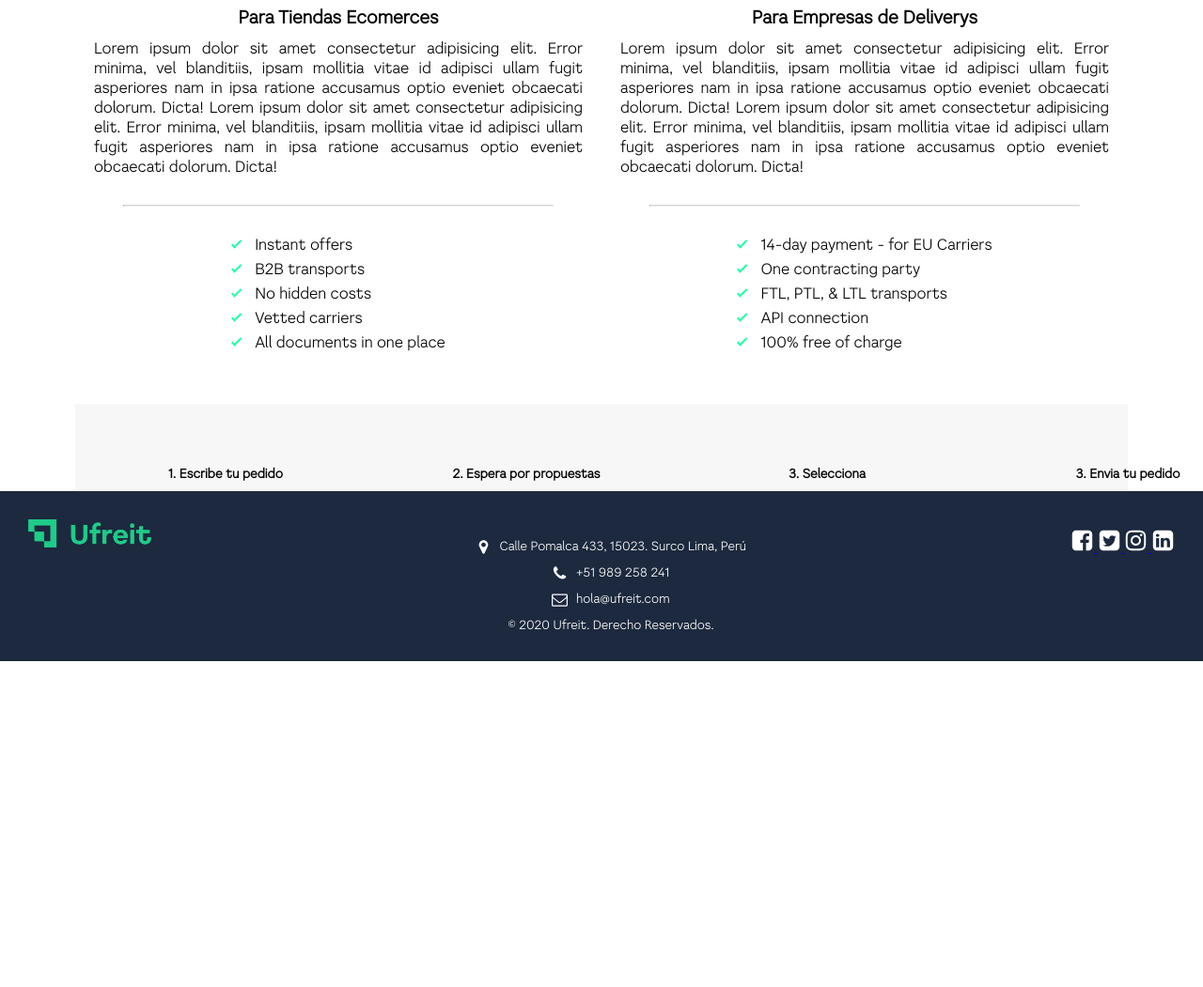
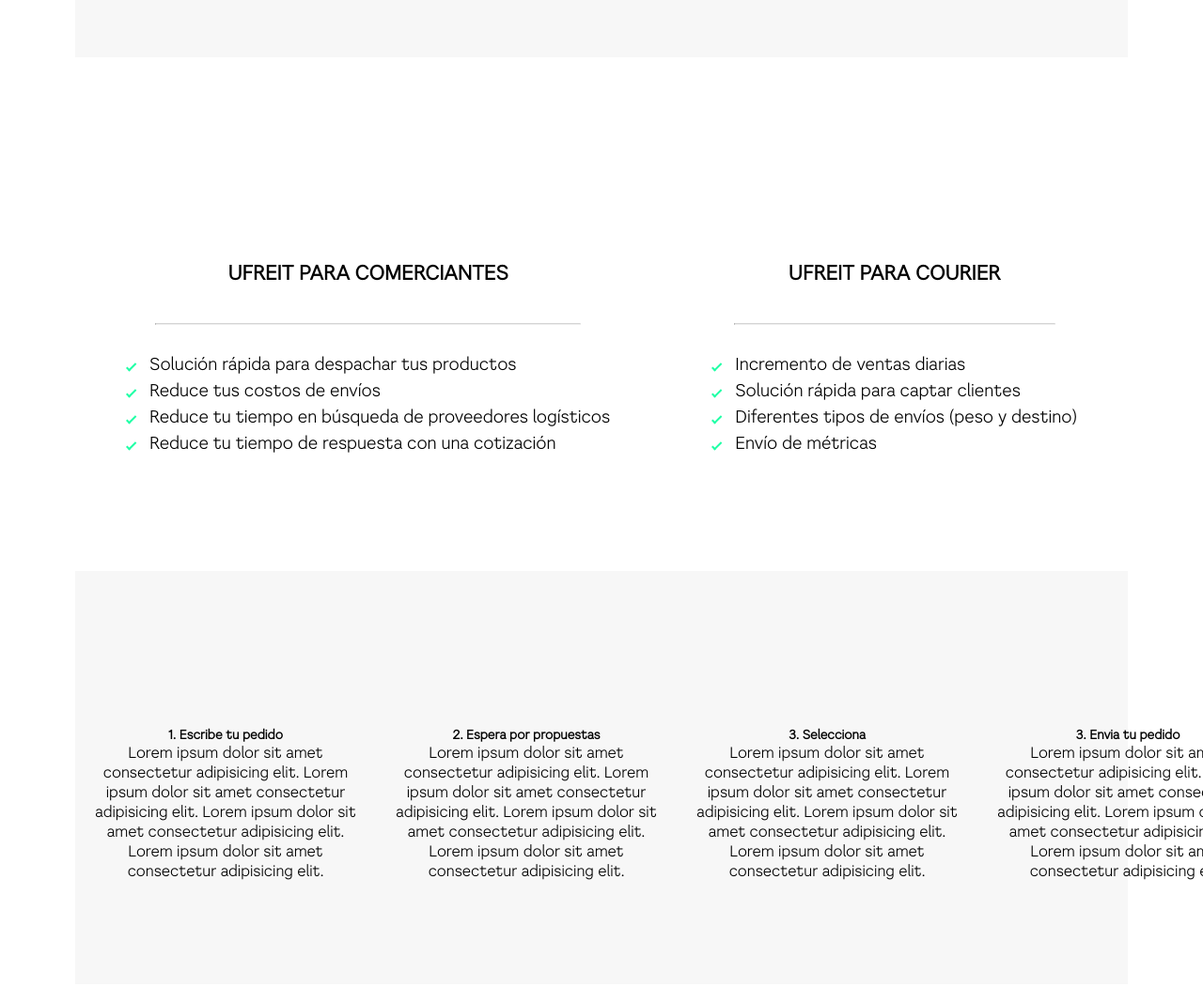
Before and after one commit to jegj/ufreit-web, a website: page index.html in a window 1280 px wide. Shown: the part 742-1793 px from the top of the page at 94% size. Before the commit the page ends 1446 px from the top, so only its background shows below. Drawn offline with Linux system fonts and the light colour scheme.

Commit message:
change styles

```diff
--- a/index.html
+++ b/index.html
@@ -26,9 +26,9 @@
 			</header>
 			<nav>
 				<ul class="nav__list nav__list--hide">
+					<li class="nav__list-item"><a class="nav__link" href="#whyus">Porque nosotros</a></li>
+					<li class="nav__list-item"><a class="nav__link" href="#howworks">Cómo funciona</a></li>
 					<li class="nav__list-item"><a class="nav__link active-link" href="#">Nosotros</a></li>
-					<li class="nav__list-item"><a class="nav__link" href="#">Cómo funciona</a></li>
-					<li class="nav__list-item"><a class="nav__link" href="#">Porque nosotros</a></li>
 					<li class="nav__list-item"><a class="nav__link" href="#">Unete</a></li>
 				</ul>
 			</nav>
@@ -50,83 +50,109 @@
 						</span>
 					</h1>
 					<span class="banner__elevator_speach">
-						Lorem ipsum dolor sit amet consectetur adipisicing elit. Nihil doloribus, quidem maxime corporis alias saepe inventore magni provident aliquam quos esse molestias, repellendus voluptatibus cumque eum maiores, quibusdam hic facilis.
+						Somos una plataforma logística que busca mejorar la experiencia y conveniencia tanto entre clientes como transportistas utilizando data y tecnología.
 					</span>
 					<a href="#" class="btn btn--green btn--animated">Unete</a>
 				</div>
 			</div>
 		</section>
-		<section id="#howworks" class="howworks">
-			<div class="howworks__content">
-				<div class="howworks__box">
-					<div class="howworks__box__header">
-						<svg class="howworks__box__image">
+		<!-- whyus -->
+		<section id="whyus" class="whyus">
+			<div class="whyus__content">
+				<div class="whyus__box">
+					<div class="whyus__box__header">
+						<svg class="whyus__box__image">
 							<use xlink:href="img/symbol-defs.svg#icon-shop"></use>
 						</svg>
-						<h3>Para Tiendas Ecomerces</h3>
+						<h3>UFREIT PARA COMERCIANTES</h3>
 					</div>
-					<div class="howworks__box__body">
-						Lorem ipsum dolor sit amet consectetur adipisicing elit. Error minima, vel blanditiis, ipsam mollitia vitae id adipisci ullam fugit asperiores nam in ipsa ratione accusamus optio eveniet obcaecati dolorum. Dicta!
-						Lorem ipsum dolor sit amet consectetur adipisicing elit. Error minima, vel blanditiis, ipsam mollitia vitae id adipisci ullam fugit asperiores nam in ipsa ratione accusamus optio eveniet obcaecati dolorum. Dicta!
-						<hr class="howworks__separator">
-						<ul class="howworks__features">
-							<li>Instant offers</li>
-							<li>B2B transports</li>
-							<li>No hidden costs</li>
-							<li>Vetted carriers</li>
-							<li>All documents in one place</li>
+					<div class="whyus__box__body">
+						<!-- Lorem ipsum dolor sit amet consectetur adipisicing elit. Error minima, vel blanditiis, ipsam mollitia vitae id adipisci ullam fugit asperiores nam in ipsa ratione accusamus optio eveniet obcaecati dolorum. Dicta!
+						Lorem ipsum dolor sit amet consectetur adipisicing elit. Error minima, vel blanditiis, ipsam mollitia vitae id adipisci ullam fugit asperiores nam in ipsa ratione accusamus optio eveniet obcaecati dolorum. Dicta! -->
+						<hr class="whyus__separator">
+						<ul class="whyus__features">
+							<li>Solución rápida para despachar tus productos</li>
+							<li>Reduce tus costos de envíos</li>
+							<li>Reduce tu tiempo en búsqueda de proveedores logísticos</li>
+							<li>Reduce tu tiempo de respuesta con una cotización</li>
 						</ul>
 					</div>
 				</div>
-				<div class="howworks__box">
-					<div class="howworks__box__header">
-						<svg class="howworks__box__image">
+				<div class="whyus__box">
+					<div class="whyus__box__header">
+						<svg class="whyus__box__image">
 							<use xlink:href="img/symbol-defs.svg#icon-truck"></use>
 						</svg>
-						<h3>Para Empresas de Deliverys</h3>
+						<h3>UFREIT PARA COURIER</h3>
 					</div>
-					<div class="howworks__box__body">
-						Lorem ipsum dolor sit amet consectetur adipisicing elit. Error minima, vel blanditiis, ipsam mollitia vitae id adipisci ullam fugit asperiores nam in ipsa ratione accusamus optio eveniet obcaecati dolorum. Dicta!
-						Lorem ipsum dolor sit amet consectetur adipisicing elit. Error minima, vel blanditiis, ipsam mollitia vitae id adipisci ullam fugit asperiores nam in ipsa ratione accusamus optio eveniet obcaecati dolorum. Dicta!
-						<hr class="howworks__separator">
-						<ul class="howworks__features">
-							<li>14-day payment - for EU Carriers</li>
-							<li>One contracting party</li>
-							<li>FTL, PTL, & LTL transports</li>
-							<li>API connection</li>
-							<li>100% free of charge</li>
+					<div class="whyus__box__body">
+						<!-- Lorem ipsum dolor sit amet consectetur adipisicing elit. Error minima, vel blanditiis, ipsam mollitia vitae id adipisci ullam fugit asperiores nam in ipsa ratione accusamus optio eveniet obcaecati dolorum. Dicta!
+						Lorem ipsum dolor sit amet consectetur adipisicing elit. Error minima, vel blanditiis, ipsam mollitia vitae id adipisci ullam fugit asperiores nam in ipsa ratione accusamus optio eveniet obcaecati dolorum. Dicta! -->
+						<hr class="whyus__separator">
+						<ul class="whyus__features">
+							<li>Incremento de ventas diarias</li>
+							<li>Solución rápida para captar clientes</li>
+							<li>Diferentes tipos de envíos (peso y destino)</li>
+							<li>Envío de métricas</li>
 						</ul>
 					</div>
 				</div>
 			</div>
 		</section>
-		<section id="#steps" class="steps">
-			<div class="steps__content">
-				<div class="steps__box">
-					<svg class="steps__box__image">
+		<!-- howworks-->
+		<section id="howworks" class="howworks">
+			<div class="howworks__content">
+				<div class="howworks__box">
+					<svg class="howworks__box__image">
 						<use xlink:href="img/symbol-defs.svg#icon-file-text"></use>
 					</svg>
-					<h5>1. Escribe tu pedido</h4>
+					<h5>1. Escribe tu pedido</h5>
+					<div class="howworks__box__body">
+						Lorem ipsum dolor sit amet consectetur adipisicing elit.
+						Lorem ipsum dolor sit amet consectetur adipisicing elit.
+						Lorem ipsum dolor sit amet consectetur adipisicing elit.
+						Lorem ipsum dolor sit amet consectetur adipisicing elit.
+					</div>
 				</div>
-				<div class="steps__box">
-					<svg class="steps__box__image">
+				<div class="howworks__box">
+					<svg class="howworks__box__image">
 						<use xlink:href="img/symbol-defs.svg#icon-clock"></use>
 					</svg>
 					<h5>2. Espera por propuestas</h4>
+					<div class="howworks__box__body">
+						Lorem ipsum dolor sit amet consectetur adipisicing elit.
+						Lorem ipsum dolor sit amet consectetur adipisicing elit.
+						Lorem ipsum dolor sit amet consectetur adipisicing elit.
+						Lorem ipsum dolor sit amet consectetur adipisicing elit.
+					</div>
 				</div>
-				<div class="steps__box">
-					<svg class="steps__box__image">
+				<div class="howworks__box">
+					<svg class="howworks__box__image">
 						<use xlink:href="img/symbol-defs.svg#icon-handshake-o"></use>
 					</svg>
 					<h5>3. Selecciona</h4>
+					<div class="howworks__box__body">
+						Lorem ipsum dolor sit amet consectetur adipisicing elit.
+						Lorem ipsum dolor sit amet consectetur adipisicing elit.
+						Lorem ipsum dolor sit amet consectetur adipisicing elit.
+						Lorem ipsum dolor sit amet consectetur adipisicing elit.
+					</div>
 				</div>
-				<div class="steps__box">
-					<svg class="steps__box__image">
+				<div class="howworks__box">
+					<svg class="howworks__box__image">
 						<use xlink:href="img/symbol-defs.svg#icon-truck1"></use>
 					</svg>
 					<h5>3. Envia tu pedido</h4>
+					<div class="howworks__box__body">
+						Lorem ipsum dolor sit amet consectetur adipisicing elit.
+						Lorem ipsum dolor sit amet consectetur adipisicing elit.
+						Lorem ipsum dolor sit amet consectetur adipisicing elit.
+						Lorem ipsum dolor sit amet consectetur adipisicing elit.
+					</div>
 				</div>
 			</div>
+		</section>
+		<section id="us" class="us">
 		</section>
 	</main>
 	<!-- FOOTER -->
--- a/sass/_components.scss
+++ b/sass/_components.scss
@@ -4,6 +4,7 @@
 	min-height: 50vh;
 	display: flex;
 	flex-wrap: nowrap;
+	padding: 10rem 0rem;
 
 	@media screen and (max-width: 1040px) {
 		flex-direction: column;
@@ -53,15 +54,15 @@
 		margin-top: 30px;
 		margin-bottom: 1.8rem;
 		display: block;
-		font-size: 1.5rem;
+		font-size: 1.8rem;
 		text-align: center;
 		animation: moveInRight 1s ease-out;
 	}
 }
 
 ///////////////////howworks/////////////////////
-.howworks {
-	padding: 3rem 0rem;
+.whyus {
+	padding: 10rem 0rem;
 	&__content {
 		display: flex;
 		justify-content: space-around;
@@ -102,13 +103,14 @@
 			border-color: $color-primary-light;
 			transform-origin: bottom left;
 			transform: rotate(45deg);
+			margin-top: 5px;
 		}
 	}
 
 	&__box {
 		// width: 50%;
 		// margin: 0px 3rem 0px 3rem;
-		font-size: 1.6rem;
+		font-size: 1.8rem;
 		// border: 1px solid  red;
 		padding: 1rem;
 
@@ -134,7 +136,8 @@
 }
 
 ///////////////////howworks/////////////////////
-.steps {
+.howworks {
+	padding: 10rem 0rem;
 	background-color: $color-grey-light-1;
 	&__content {
 		display: flex;
@@ -160,3 +163,9 @@
 		}
 	}
 }
+
+
+///////////////////us/////////////////////
+.us {
+	padding: 10rem 0rem;
+}
```
Also changed, not shown: css/style.css.
